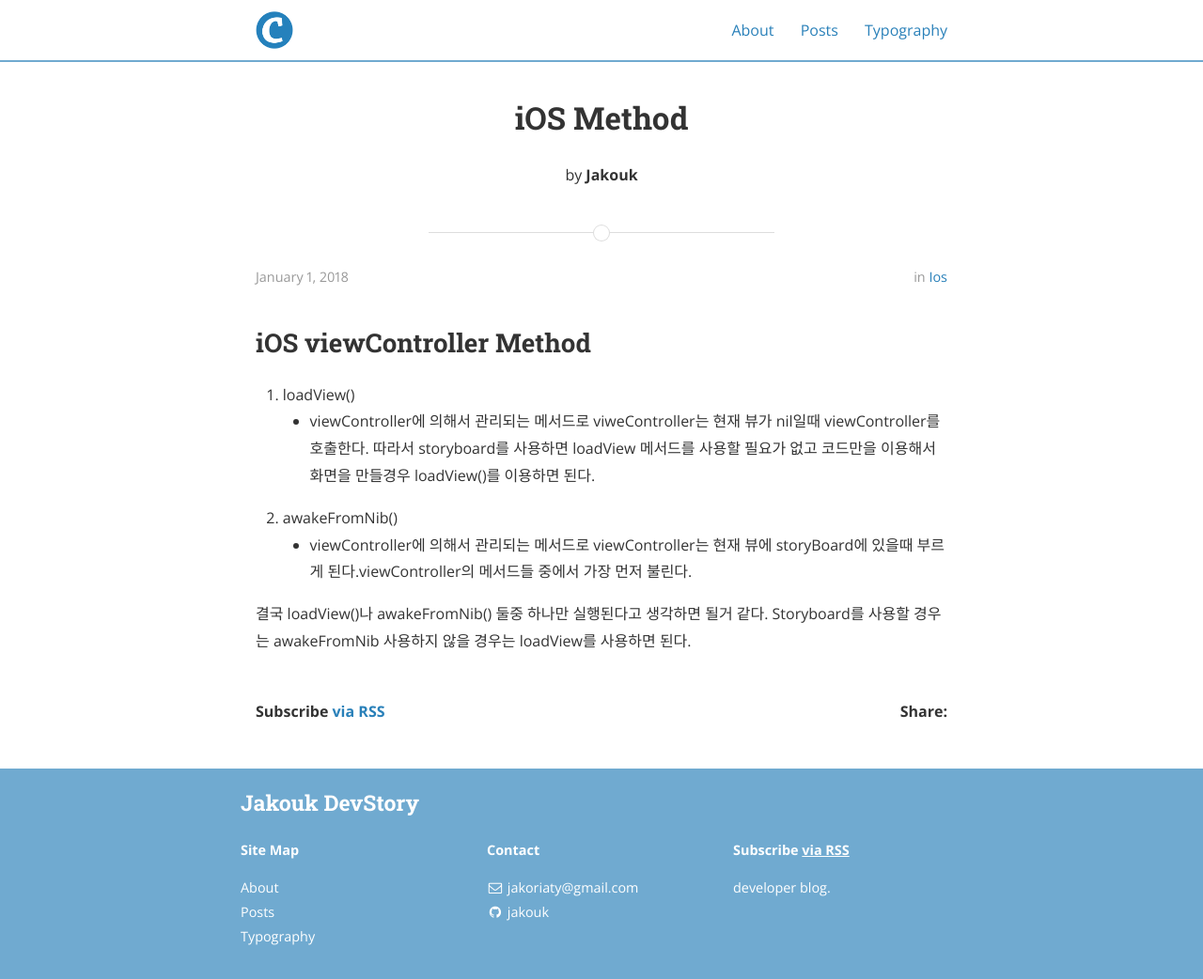
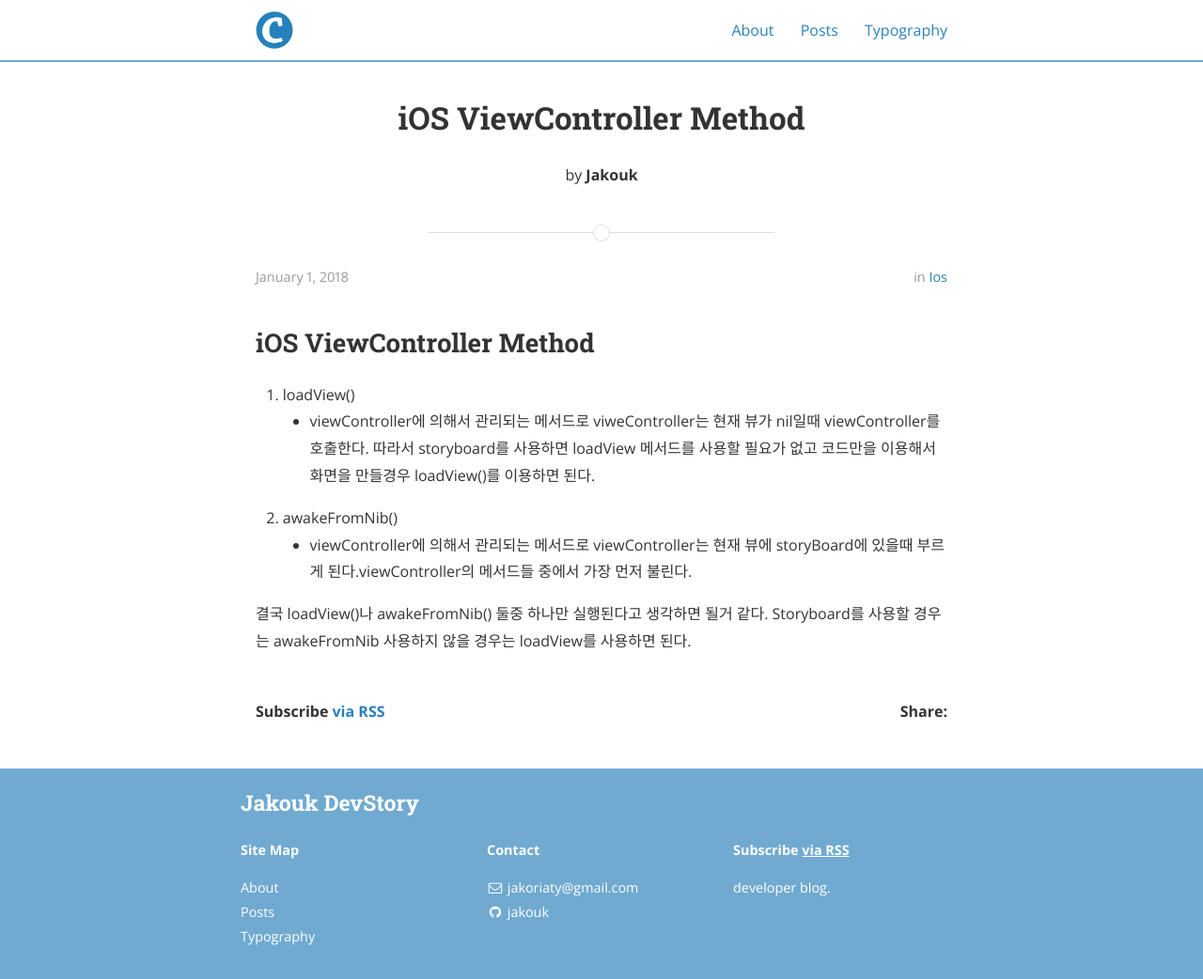
Before and after one commit to jakouk/jakouk, a Jekyll site: the page built from _posts/2018-01-01-iOS viewController Method.markdown, in a window 1280 px wide. Shown: the whole page at 94% size. Built offline with Jekyll 4.4.1, drawn with Linux system fonts in a browser that asks for light colours; nearby versions of some CDN libraries.

Commit message:
Update 2018-01-01-iOS viewController Method.markdown

```diff
--- a/_posts/2018-01-01-iOS viewController Method.markdown
+++ b/_posts/2018-01-01-iOS viewController Method.markdown
@@ -1,12 +1,12 @@
 ---
 layout: post
-title:  "iOS Method"
+title:  "iOS ViewController Method"
 date:   2018-01-01 15:36:20
 author: Jakouk
 categories: iOS
 ---
 
-## iOS viewController Method
+## iOS ViewController Method
 
 1. loadView()
 - viewController에 의해서 관리되는 메서드로 viweController는 현재 뷰가 nil일때 viewController를 호출한다. 따라서 storyboard를 사용하면
```
